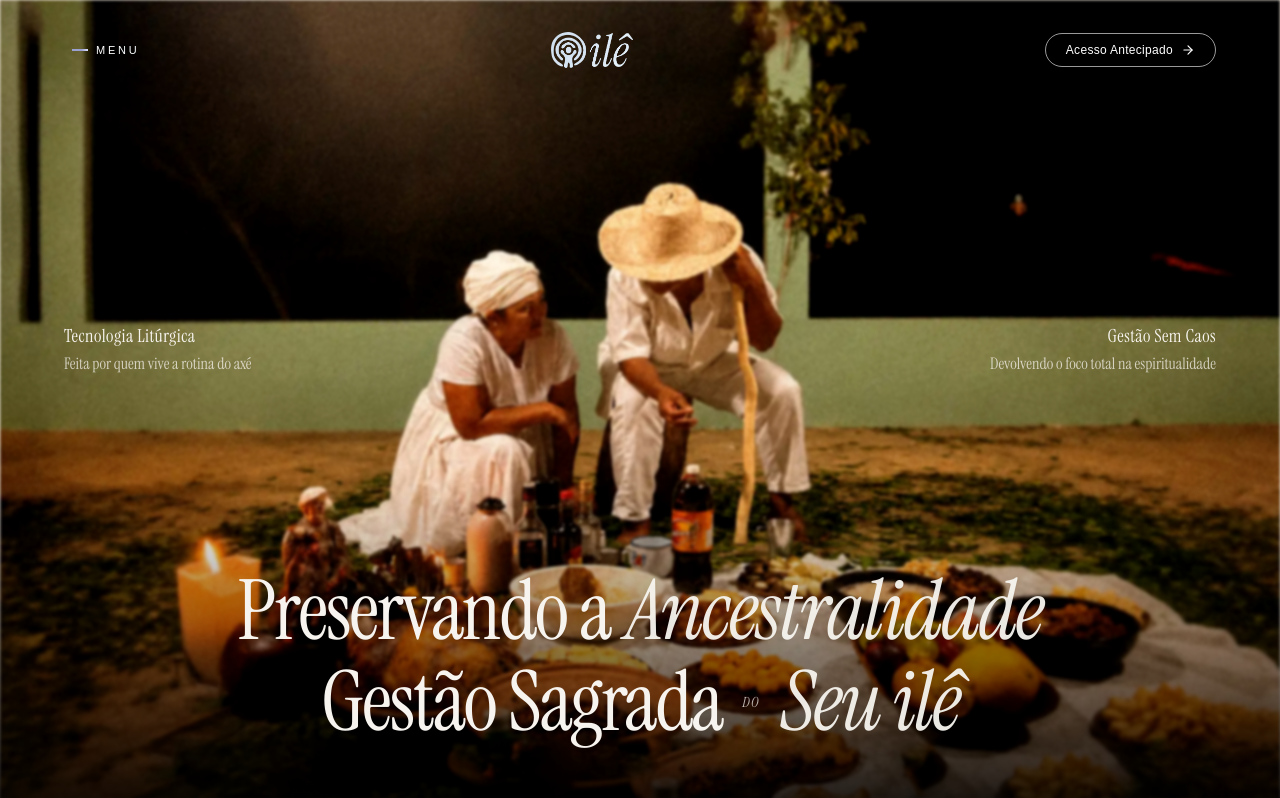
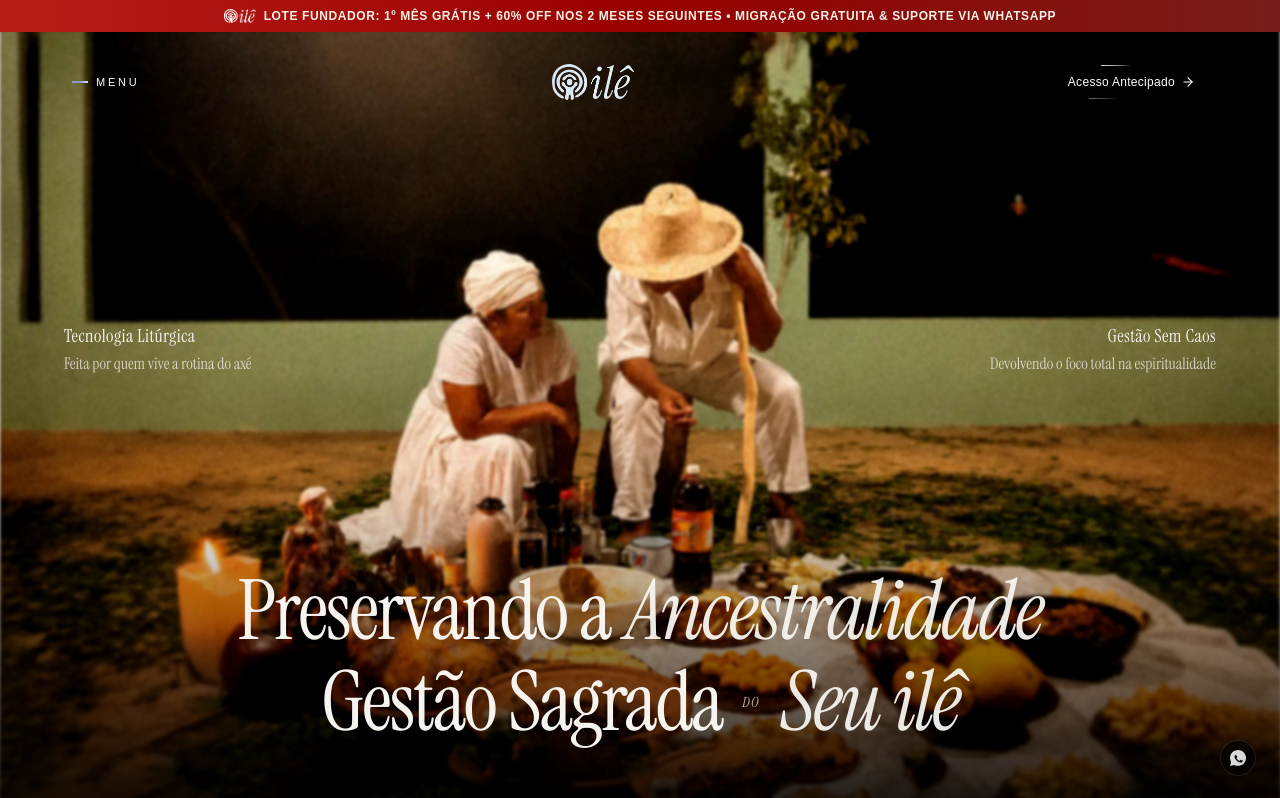
Before and after one commit to pedrosoares0/landing-ile, a React (Vite) app: page / in a window 1280 px wide. Shown: the top 798 px of the page. Built offline with nearby package versions, Linux system fonts and the light colour scheme; no server answers; the HTML template or start-up script is replaced by a standard one; a web font is replaced by a local one.

Commit message:
adasdasfg

```diff
--- a/src/App.tsx
+++ b/src/App.tsx
@@ -10,6 +10,7 @@ import { LiturgicalPillars } from './components/LiturgicalPillars'
 import { PricingSection } from './components/PricingSection'
 import { InteractiveDemoModal } from './components/InteractiveDemoModal'
 import { Footer } from './components/Footer'
+import { WhatsappButton } from './components/WhatsappButton'
 
 export function App() {
   const [demoModalOpen, setDemoModalOpen] = useState(false)
@@ -44,6 +45,7 @@ export function App() {
           onClose={() => setDemoModalOpen(false)}
           selectedPlanId={selectedPlanId}
         />
+        <WhatsappButton />
       </div>
     </SmoothScroll>
   )
--- a/src/components/InteractiveDemoModal.tsx
+++ b/src/components/InteractiveDemoModal.tsx
@@ -327,8 +327,8 @@ export const InteractiveDemoModal = ({
     setLoading(true)
     setErrorMsg(null)
 
-    const discountTag = billingCycle === 'mensal' ? '40% OFF 1º mês' : '25% OFF 6 primeiros meses'
-    const planSelectedString = `[LOTE FUNDADOR] Plano ${currentPlan.name} (${billingCycle.toUpperCase()}) - R$ ${currentDiscountedPrice} (${discountTag}, após R$ ${currentPlan.price}/mês)`
+    const discountTag = billingCycle === 'mensal' ? '1 Mês Grátis + 60% OFF nos 2 meses seguintes' : '1 Mês Grátis + 25% OFF nos 6 meses seguintes'
+    const planSelectedString = `[LOTE FUNDADOR] Plano ${currentPlan.name} (${billingCycle.toUpperCase()}) - ${discountTag}`
 
     try {
       // 1. Primary Attempt: Save with both landing_plano and plano columns
@@ -538,7 +538,7 @@ export const InteractiveDemoModal = ({
 
                         {/* Reassurance Copy: Pay Nothing Now */}
                         <p className="font-sans text-[11px] text-[#262626]/75 font-normal leading-relaxed">
-                          <strong className="font-semibold text-[#761D19]">Você não paga nada agora.</strong> Garanta seu desconto exclusivo para o lançamento do app.
+                          <strong className="font-semibold text-[#761D19]">Você não paga nada agora.</strong> Garanta seu desconto exclusivo. <strong className="font-semibold text-[#761D19]">Migração de dados 100% gratuita</strong> e <strong className="font-semibold text-[#761D19]">suporte humano via WhatsApp</strong> inclusos!
                         </p>
                       </div>
 
@@ -553,28 +553,16 @@ export const InteractiveDemoModal = ({
 
                         <div className="flex items-center space-x-2">
                           {currentPlan.priceNum > 0 ? (
-                            <>
                             <div className="flex flex-col text-right leading-none">
                               <span className="text-xs font-extrabold text-[#761D19]">
-                                  R$ {currentDiscountedPrice} <span className="text-[9px] font-bold text-[#761D19]">{billingCycle === 'mensal' ? 'no 1º mês' : 'nos 6 primeiros meses'}</span>
+                                {billingCycle === 'mensal' ? '1 Mês Grátis + 60% OFF' : '1 Mês Grátis + 25% OFF'}
                               </span>
                               <span className="text-[9px] text-[#262626]/60 font-medium mt-0.5">
-                                  após R$ {currentPlan.price}/mês
+                                {billingCycle === 'mensal' ? 'desconto nos 2 meses seguintes' : 'desconto nos 6 meses seguintes'}
                               </span>
                             </div>
-
-                              {/* Original Strikethrough Price ABOVE Discount Tag */}
-                              <div className="flex flex-col items-end justify-center space-y-0.5">
-                                <span className="text-[10px] text-[#262626]/45 line-through font-semibold leading-none">
-                                  R$ {currentPlan.price}
-                                </span>
-                                <span className="text-[9px] font-bold text-[#761D19] bg-[#761D19]/12 px-1.5 py-0.5 rounded-full border border-[#761D19]/20 leading-none">
-                                  {billingCycle === 'mensal' ? '-40% OFF' : '-25% OFF'}
-                                </span>
-                              </div>
-                            </>
                           ) : (
-                            <span className="text-xs font-extrabold text-emerald-700">R$ 0/mês</span>
+                            <span className="text-xs font-extrabold text-emerald-700">Grátis</span>
                           )}
                         </div>
                       </div>
@@ -809,8 +797,8 @@ export const InteractiveDemoModal = ({
                       <div className="text-center mt-1.5">
                         <p className="inline-block text-[11px] font-semibold font-sans text-[#761D19] bg-[#761D19]/8 border border-[#761D19]/18 px-3.5 py-0.5 rounded-full shadow-xs">
                           {billingCycle === 'mensal'
-                            ? 'No plano Mensal você garante 40% OFF no 1º mês'
-                            : 'No plano Anual você garante 25% OFF nos 6 primeiros meses'}
+                            ? 'No plano Mensal você garante 1 Mês Grátis + 60% OFF nos 2 meses seguintes'
+                            : 'No plano Anual você garante 1 Mês Grátis + 25% OFF nos 6 meses seguintes'}
                         </p>
                       </div>
                     </div>
@@ -900,29 +888,30 @@ export const InteractiveDemoModal = ({
 
                               {/* Price Display */}
                               <div className="relative z-10">
+                                {plan.priceNum > 0 ? (
+                                  <>
                                     <div className="flex items-baseline space-x-1 mt-1">
-                                  <span className={`text-xs font-bold opacity-90 ${plan.id === 'ile' ? 'text-[#361907]' : ''}`}>R$</span>
                                       <span className={`text-2xl font-extrabold tracking-tight ${plan.id === 'ile' ? 'text-[#361907]' : ''}`}>
-                                    {planDiscountedPrice}
+                                        {billingCycle === 'mensal' ? '60% OFF' : '25% OFF'}
                                       </span>
-                                  {plan.priceNum > 0 && (
-                                    <span className={`text-[10.5px] opacity-60 line-through ml-1 font-medium ${plan.id === 'ile' ? 'text-[#361907]' : ''}`}>
-                                      R${plan.price}
-                                    </span>
-                                  )}
                                     </div>
-
-                                {/* Small Post-Discount Subtext Explanation */}
-                                {plan.priceNum > 0 ? (
                                     <p className={`text-[9px] font-sans font-medium opacity-85 mt-0.5 leading-tight ${plan.id === 'ile' ? 'text-[#361907]' : ''}`}>
                                       {billingCycle === 'mensal'
-                                      ? `no 1º mês, após R$ ${plan.price}/mês`
-                                      : `nos 6 primeiros meses, após R$ ${plan.price}/mês`}
+                                        ? '1º Mês Grátis + 60% OFF nos 2 meses seguintes'
+                                        : '1º Mês Grátis + 25% OFF nos 6 meses seguintes'}
                                     </p>
+                                  </>
                                 ) : (
+                                  <>
+                                    <div className="flex items-baseline space-x-1 mt-1">
+                                      <span className={`text-2xl font-extrabold tracking-tight ${plan.id === 'ile' ? 'text-[#361907]' : ''}`}>
+                                        GRÁTIS
+                                      </span>
+                                    </div>
                                     <p className="text-[9px] font-sans font-medium opacity-75 mt-0.5 leading-tight">
-                                    Grátis para sempre
+                                      para sempre
                                     </p>
+                                  </>
                                 )}
                               </div>
 
@@ -1014,7 +1003,7 @@ export const InteractiveDemoModal = ({
 
                         <div className="flex items-center justify-center space-x-1 mt-1">
                           <span className="font-serif text-5xl font-bold tracking-tight text-white drop-shadow-md">
-                            {billingCycle === 'mensal' ? '40%' : '25%'}
+                            {billingCycle === 'mensal' ? '60%' : '25%'}
                           </span>
                           <div className="flex flex-col text-left pl-0.5">
                             <span className="font-sans text-xs font-black text-[#F3E5AB] leading-none tracking-wider">OFF</span>
@@ -1031,8 +1020,8 @@ export const InteractiveDemoModal = ({
                         </div>
                         <p className="text-[8.5px] font-sans text-white/80 mt-1 font-light">
                           {billingCycle === 'mensal'
-                            ? 'Aplicado automaticamente no 1º mês'
-                            : 'Aplicado automaticamente nos 6 primeiros meses'}
+                            ? '1 Mês Grátis + 60% OFF nos 2 meses seguintes aplicados'
+                            : '1 Mês Grátis + 25% OFF nos 6 meses seguintes aplicados'}
                         </p>
                       </div>
                     </motion.div>
@@ -1118,7 +1107,7 @@ export const InteractiveDemoModal = ({
                         {/* Classic 1-5 Star Rating Selector */}
                         <div>
                           <label className="block text-[10.5px] font-semibold text-[#262626]/85 mb-1">
-                            O que achou da ideia e dos preços? *
+                            O que achou da ideia e da proposta? *
                           </label>
                           <div className="flex items-center space-x-1.5 py-0.5">
                             {[1, 2, 3, 4, 5].map((star) => {
@@ -1165,7 +1154,7 @@ export const InteractiveDemoModal = ({
                             maxLength={500}
                             value={feedbackText}
                             onChange={(e) => setFeedbackText(e.target.value)}
-                            placeholder="Conte pra gente sem cadastro: o que achou dos valores, da proposta ou quais recursos você gostaria de ter no ilê?"
+                            placeholder="Conte pra gente sem cadastro: o que achou da proposta ou quais recursos você gostaria de ter no ilê?"
                             className="w-full p-2.5 rounded-xl bg-[#F5F3F3] border border-black/8 text-[#262626] text-xs font-sans placeholder-[#262626]/40 shadow-[inner_0_1.5px_3px_rgba(0,0,0,0.04)] focus:bg-white focus:outline-none focus:border-[#761D19] focus:ring-2 focus:ring-[#761D19]/15 transition-all resize-none"
                           />
                         </div>
--- a/src/components/Navbar.tsx
+++ b/src/components/Navbar.tsx
@@ -42,6 +42,16 @@ export const Navbar = ({ onOpenDemo }: NavbarProps) => {
 
   return (
     <>
+      {/* Top Announcement Banner */}
+      <div className="fixed top-0 left-0 right-0 z-50 bg-gradient-to-r from-[#B81D18] via-[#990000] to-[#761D19] text-[#F7F1E6] text-center py-2 px-4 text-[9px] sm:text-[10px] md:text-xs font-sans font-semibold tracking-wider shadow-sm uppercase select-none flex items-center justify-center space-x-2">
+        <img
+          src="/img/logo.webp"
+          alt="ilê logo"
+          className="h-3 sm:h-3.5 w-auto object-contain filter brightness-0 invert pointer-events-none select-none"
+        />
+        <span>LOTE FUNDADOR: 1º Mês Grátis + 60% OFF nos 2 meses seguintes • Migração Gratuita &amp; Suporte via WhatsApp</span>
+      </div>
+
       {/* Header Container: Pure transparent, mix-blend-difference text & logo */}
       <motion.header
         initial={{ y: 0, opacity: 1 }}
@@ -50,7 +60,7 @@ export const Navbar = ({ onOpenDemo }: NavbarProps) => {
           opacity: isVisible ? 1 : 0,
         }}
         transition={{ duration: 0.35, ease: [0.16, 1, 0.3, 1] }}
-        className="fixed top-0 left-0 right-0 z-50 py-6 md:py-8 bg-transparent mix-blend-difference pointer-events-none"
+        className="fixed top-8 left-0 right-0 z-50 py-6 md:py-8 bg-transparent mix-blend-difference pointer-events-none"
       >
         <div className="max-w-[1400px] mx-auto px-6 md:px-16 flex items-center justify-between pointer-events-auto">
 
@@ -87,14 +97,16 @@ export const Navbar = ({ onOpenDemo }: NavbarProps) => {
             />
           </a>
 
-          {/* Right: Clean & Refined Glass Pill Button */}
+          {/* Right: Clean & Refined Glass Pill Button with spinning glow */}
           <button
             onClick={onOpenDemo}
-            className="group inline-flex items-center space-x-1.5 sm:space-x-2 px-3.5 sm:px-5 py-1.5 sm:py-2 rounded-full text-xs font-sans font-medium tracking-wide text-white border border-white/60 hover:border-white transition-all duration-300 cursor-pointer"
+            className="border-glow-container rounded-full group cursor-pointer"
           >
-            <span className="hidden sm:inline">Acesso Antecipado</span>
-            <span className="inline sm:hidden">Garantir</span>
-            <ArrowRight className="w-3 h-3.5 sm:w-3.5 sm:h-3.5 group-hover:translate-x-0.5 transition-transform" />
+            <div className="border-glow-inner rounded-full px-3.5 sm:px-5 py-1.5 sm:py-2 text-xs font-sans font-medium tracking-wide text-white transition-all duration-300">
+              <span className="hidden sm:inline">Acesso Antecipado</span>
+              <span className="inline sm:hidden">Garantir</span>
+              <ArrowRight className="w-3 h-3.5 sm:w-3.5 sm:h-3.5 group-hover:translate-x-0.5 inline-block ml-1.5 transition-transform" />
+            </div>
           </button>
         </div>
       </motion.header>
@@ -174,6 +186,9 @@ export const Navbar = ({ onOpenDemo }: NavbarProps) => {
                 className="block font-serif text-3xl md:text-5xl text-[#990000] hover:text-white transition-colors pt-3 cursor-pointer text-left"
               >
                 07. <span className="font-serif italic font-normal">Garantir Acesso Antecipado ➔</span>
+                <span className="block text-[11px] font-sans text-[#F7F1E6]/50 mt-1.5 font-bold tracking-widest uppercase">
+                  📦 Migração Gratuita &amp; Suporte Humano Incluso
+                </span>
               </button>
             </div>
 
--- a/src/components/PricingSection.tsx
+++ b/src/components/PricingSection.tsx
@@ -206,9 +206,19 @@ export const PricingSection: React.FC<PricingSectionProps> = ({ onSelectPlan, on
             <div className="text-center">
               <p className="inline-block text-xs font-semibold font-sans text-[#761D19] bg-[#761D19]/8 border border-[#761D19]/18 px-4 py-1.5 rounded-full shadow-xs">
                 {billingCycle === 'mensal'
-                  ? 'No plano Mensal você garante 40% OFF no 1º mês'
-                  : 'No plano Anual você garante 25% OFF nos 6 primeiros meses'}
+                  ? 'No plano Mensal você garante 1 Mês Grátis + 60% OFF nos 2 meses seguintes'
+                  : 'No plano Anual você garante 1 Mês Grátis + 25% OFF nos 6 meses seguintes'}
               </p>
+            </div>
+
+            {/* Highlights Banner: Migração & Suporte Humano */}
+            <div className="flex items-center justify-center gap-3 md:gap-6 flex-wrap text-xs font-sans text-[#761D19]">
+              <span className="inline-flex items-center space-x-1.5 px-3 py-1 rounded-full bg-[#761D19]/6 border border-[#761D19]/15 shadow-xs font-semibold">
+                <span>📦 Migração de Dados 100% Gratuita</span>
+              </span>
+              <span className="inline-flex items-center space-x-1.5 px-3 py-1 rounded-full bg-[#761D19]/6 border border-[#761D19]/15 shadow-xs font-semibold">
+                <span>💬 Suporte Humano via WhatsApp</span>
+              </span>
             </div>
 
             {/* Category Filter Tabs Switcher (Mobile only < lg) */}
@@ -297,29 +307,30 @@ export const PricingSection: React.FC<PricingSectionProps> = ({ onSelectPlan, on
 
                   {/* Price */}
                   <div className="relative z-10">
+                    {plan.priceNum > 0 ? (
+                      <>
                         <div className="flex items-baseline space-x-1 mt-1.5">
-                      <span className={`text-xs font-bold opacity-90 ${plan.id === 'ile' ? 'text-[#361907]' : ''}`}>R$</span>
                           <span className={`text-3xl font-extrabold tracking-tight ${plan.id === 'ile' ? 'text-[#361907]' : ''}`}>
-                        {planDiscountedPrice}
+                            {billingCycle === 'mensal' ? '60% OFF' : '25% OFF'}
                           </span>
-                      {plan.priceNum > 0 && (
-                        <span className={`text-xs opacity-60 line-through ml-1 font-medium ${plan.id === 'ile' ? 'text-[#361907]' : ''}`}>
-                          R${plan.price}
-                        </span>
-                      )}
                         </div>
-
-                    {/* Small Post-Discount Subtext Explanation */}
-                    {plan.priceNum > 0 ? (
                         <p className={`text-[9.5px] font-sans font-medium opacity-85 mt-0.5 leading-tight ${plan.id === 'ile' ? 'text-[#361907]' : ''}`}>
                           {billingCycle === 'mensal'
-                          ? `no 1º mês, após R$ ${plan.price}/mês`
-                          : `nos 6 primeiros meses, após R$ ${plan.price}/mês`}
+                            ? '1º Mês Grátis + 60% OFF nos 2 meses seguintes'
+                            : '1º Mês Grátis + 25% OFF nos 6 meses seguintes'}
                         </p>
+                      </>
                     ) : (
+                      <>
+                        <div className="flex items-baseline space-x-1 mt-1.5">
+                          <span className={`text-3xl font-extrabold tracking-tight ${plan.id === 'ile' ? 'text-[#361907]' : ''}`}>
+                            GRÁTIS
+                          </span>
+                        </div>
                         <p className="text-[9.5px] font-sans font-medium opacity-75 mt-0.5 leading-tight">
-                        Grátis para sempre
+                          para sempre
                         </p>
+                      </>
                     )}
                   </div>
                 </div>
--- /dev/null
+++ b/src/components/WhatsappButton.tsx
@@ -0,0 +1,27 @@
+import React from 'react'
+
+export const WhatsappButton: React.FC = () => {
+  return (
+    <a
+      href="https://wa.me/5571991509097?text=Sarav%C3%A1%20Alex!%20Tenho%20uma%20d%C3%BAvida%20quanto%20ao%20il%C3%AA"
+      target="_blank"
+      rel="noopener noreferrer"
+      className="fixed bottom-6 right-6 z-40 group flex items-center justify-center w-9 h-9 rounded-full bg-black/60 hover:bg-black/90 text-white shadow-[0_8px_30px_rgba(0,0,0,0.12)] border border-white/10 hover:border-white/25 transition-all duration-300 cursor-pointer"
+      title="Falar no WhatsApp"
+    >
+      {/* Tooltip */}
+      <span className="absolute right-full mr-2.5 px-2.5 py-1 rounded-md bg-black text-[#F7F1E6] text-[9px] font-sans font-bold tracking-wider uppercase opacity-0 group-hover:opacity-100 transition-opacity duration-300 pointer-events-none shadow-md whitespace-nowrap border border-white/5">
+        Tire suas Dúvidas
+      </span>
+
+      {/* WhatsApp Thin Monochromatic SVG Icon */}
+      <svg
+        viewBox="0 0 24 24"
+        className="w-4 h-4 fill-white opacity-85 group-hover:opacity-100 transition-all group-hover:scale-105"
+        xmlns="http://www.w3.org/2000/svg"
+      >
+        <path d="M12.004 0C5.372 0 0 5.372 0 12.004c0 2.116.55 4.1 1.513 5.845L.053 24l6.337-1.663c1.7.925 3.633 1.455 5.614 1.455 6.632 0 12.004-5.372 12.004-12.004C24.008 5.372 18.636 0 12.004 0zm6.822 17.292c-.273.766-1.34 1.393-2.13 1.545-.53.1-1.222.18-3.565-.79-2.997-1.24-4.93-4.29-5.08-4.49-.15-.2-1.2-1.6-1.2-3.05 0-1.45.76-2.16 1.033-2.455.273-.295.6-.37.796-.37.197 0 .393 0 .565.008.18.008.423-.07.662.502.247.592.846 2.07.92 2.22.074.15.124.324.025.523-.1.2-.148.324-.296.498-.148.174-.31.39-.443.522-.148.15-.304.312-.132.61.173.297.77 1.272 1.652 2.057 1.135 1.01 2.092 1.32 2.387 1.47.296.15.47.125.646-.075.176-.2.768-.893.972-1.2.204-.306.407-.25.686-.148.28.1.1.846 1.77.92.204.1.37.15.543.05.173-.1.872-.947 1.145-1.713.273-.766.1-.92-.075-1.02-.176-.1-.768-.375-.768-.375s-.356-.164-.176.1c.18.265.768.893.972 1.2.204.307.304.53.03.796z" />
+      </svg>
+    </a>
+  )
+}
--- a/src/index.css
+++ b/src/index.css
@@ -149,3 +149,51 @@
 .custom-modal-scroll::-webkit-scrollbar-thumb:hover {
   background: rgba(118, 29, 25, 0.7);
 }
+
+/* Rotating Glow Border Effect */
+.border-glow-container {
+  position: relative;
+  overflow: hidden;
+  padding: 1px;
+  display: inline-flex;
+  align-items: center;
+  justify-content: center;
+}
+
+.border-glow-container::before {
+  content: '';
+  position: absolute;
+  top: -50%;
+  left: -50%;
+  width: 200%;
+  height: 200%;
+  background: conic-gradient(
+    from 0deg,
+    transparent 30%,
+    rgba(255, 255, 255, 0.95) 50%,
+    transparent 70%
+  );
+  animation: rotateGlow 3s linear infinite;
+  z-index: 0;
+  pointer-events: none;
+}
+
+@keyframes rotateGlow {
+  0% {
+    transform: rotate(0deg);
+  }
+  100% {
+    transform: rotate(360deg);
+  }
+}
+
+.border-glow-inner {
+  position: relative;
+  z-index: 1;
+  background: rgba(0, 0, 0, 1);
+  width: 100%;
+  height: 100%;
+  display: inline-flex;
+  align-items: center;
+  justify-content: center;
+}
```
Lines whose indentation alone changed are shown as unchanged.
